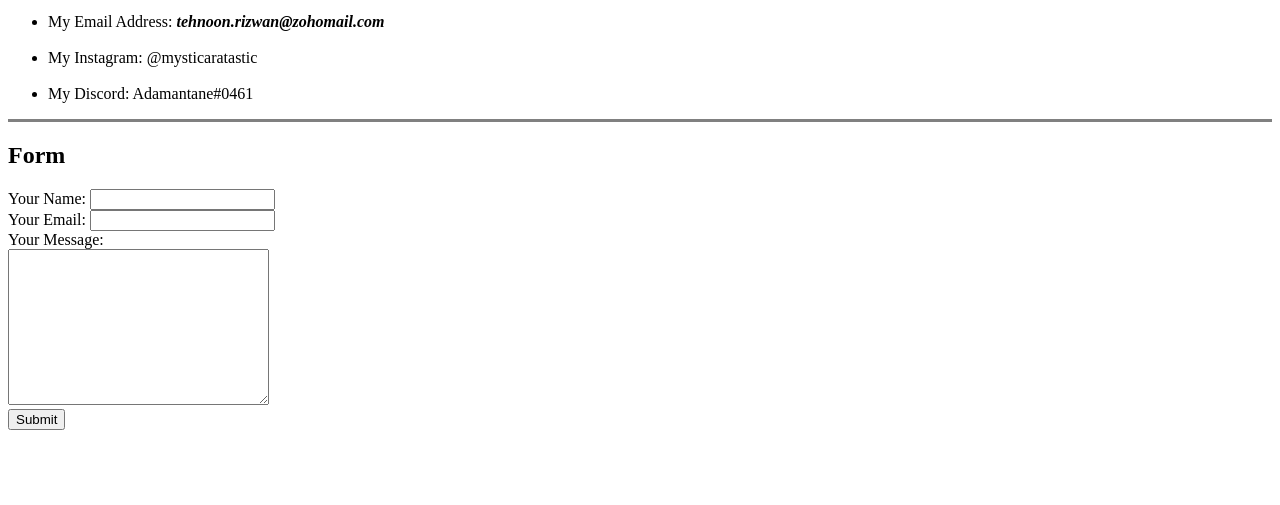
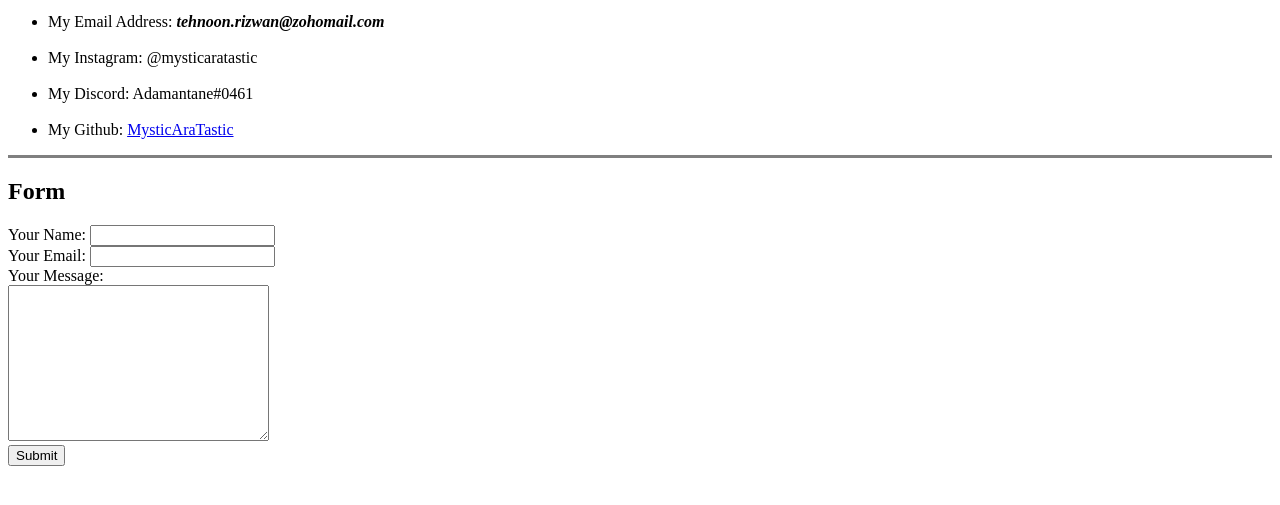
Before and after one commit to MysticAraTastic/CV, a plain HTML site: page contact-info.html in a window 1280 px wide. Shown: the part 101-606 px from the top of the page. Drawn offline with Linux system fonts and the light colour scheme.

Commit message:
added my github for contact info

```diff
--- a/contact-info.html
+++ b/contact-info.html
@@ -13,6 +13,8 @@
     <li>My Instagram: @mysticaratastic</li>
         <br>
     <li>My Discord: Adamantane#0461</li>
+        <br>
+       <li>My Github: <a href="https://github.com/MysticAraTastic">MysticAraTastic</a></li>
    </ul>
    <hr size="3" noshade>
    <h2>Form</h3>
```
